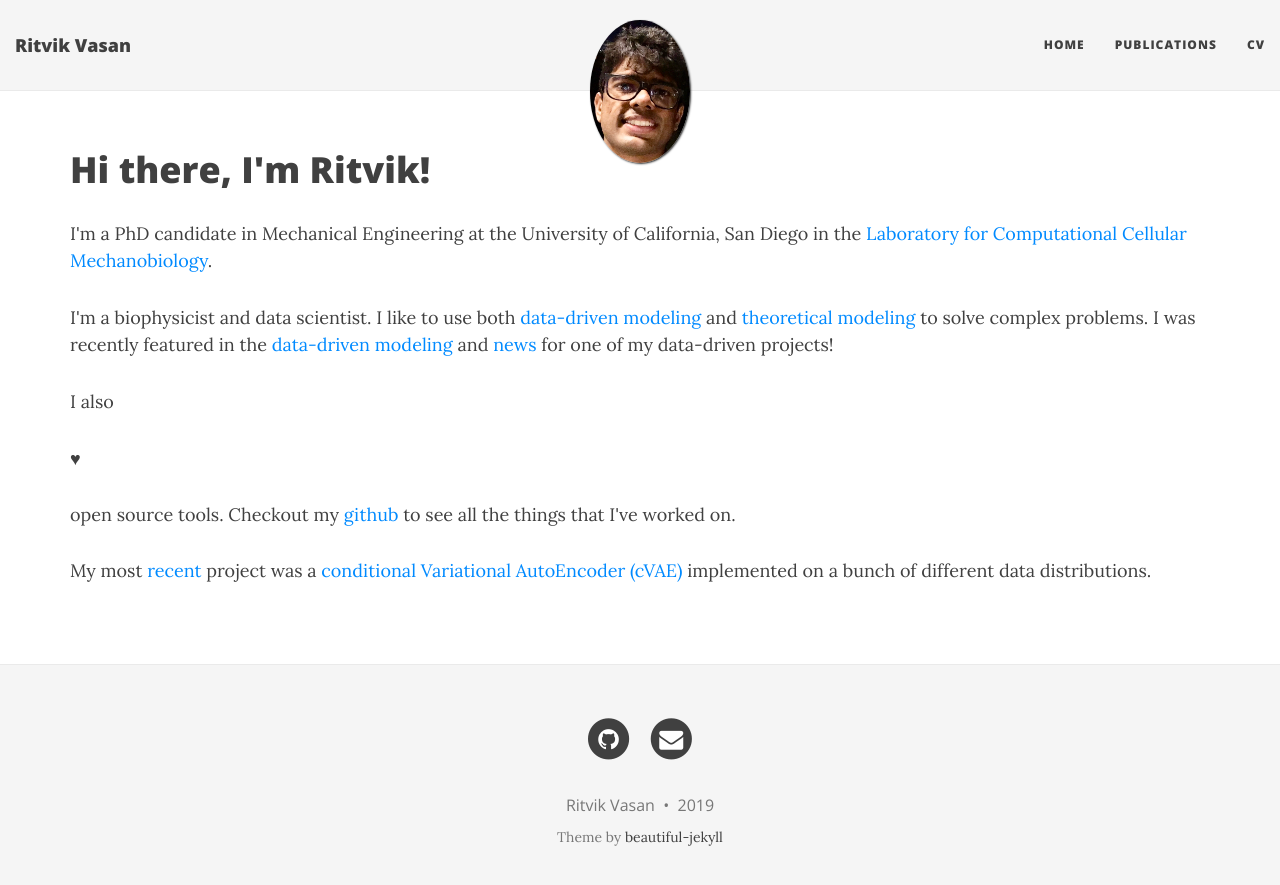
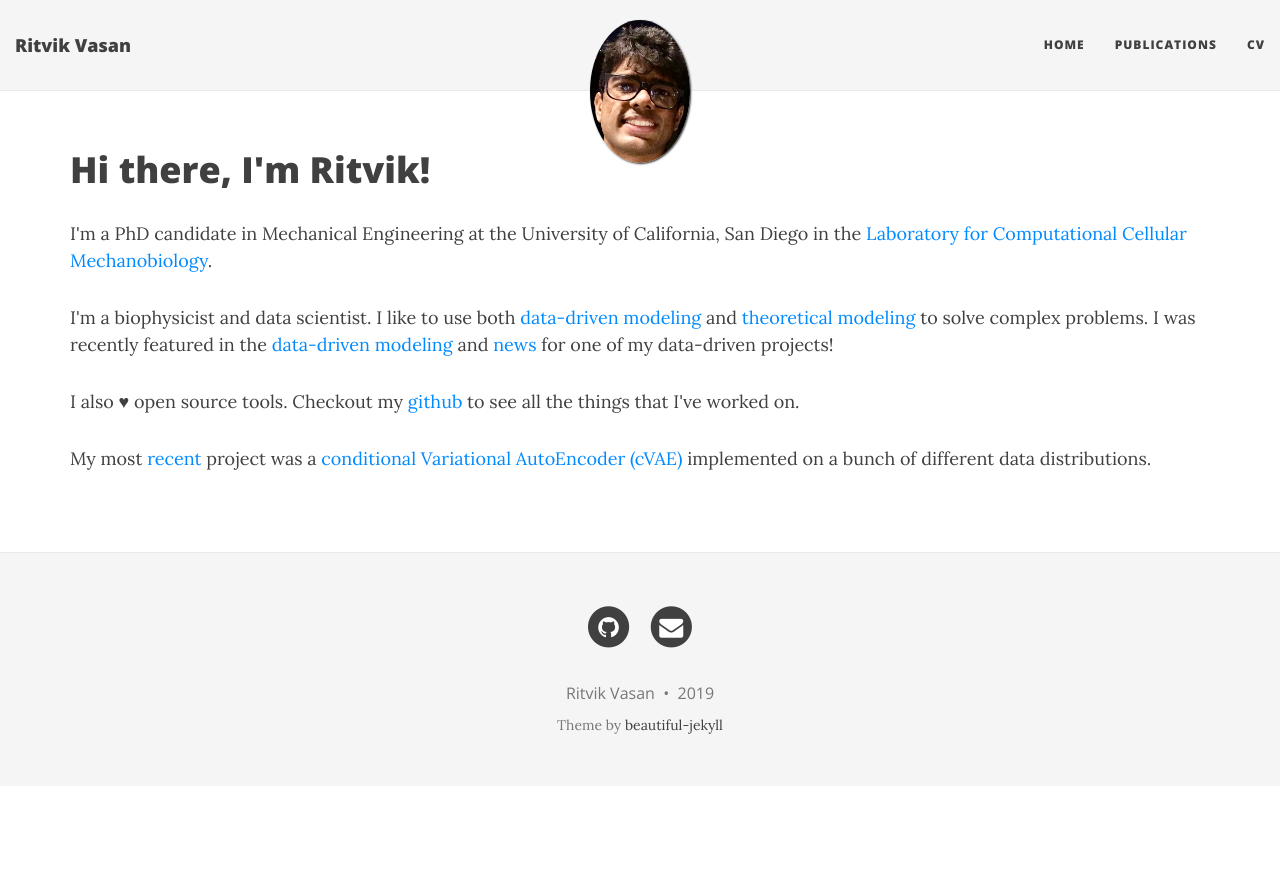
Before and after one commit to ritvikvasan/ritvikvasan.github.io, a Jekyll site: the page built from index.html, in a window 1280 px wide. Shown: the top 885 px of the page. Built offline with Jekyll 4.4.1, drawn with Linux system fonts in a browser that asks for light colours; nearby versions of some CDN libraries; the list of posts is cut into pages by our own code.

```diff
--- a/index.html
+++ b/index.html
@@ -6,6 +6,6 @@ title: Ritvik Vasan, PhD candidate
 	<h1>Hi there, I'm Ritvik!</h1>
 	<p>I'm a PhD candidate in Mechanical Engineering at the University of California, San Diego in the <a href="https://sites.google.com/eng.ucsd.edu/prangamani">Laboratory for Computational Cellular Mechanobiology</a>. </p>
 	<p>I'm a </b>biophysicist</b> and </b>data scientist</b>. I like to use both <a href="https://www.sciencedirect.com/science/article/pii/S0006349519308215">data-driven modeling</a> and <a href="https://www.molbiolcell.org/doi/full/10.1091/mbc.E18-02-0087">theoretical modeling</a> to solve complex problems. I was recently featured in the <a href="https://www.sciencedirect.com/science/article/pii/S0006349519308215">data-driven modeling</a> and <a href="https://phys.org/news/2019-11-cell-cell-snapshots-time-lapse-videos-cells.html">news</a>  for one of my data-driven projects!</p>
-	<p>I also <p>&hearts;</p> open source tools. Checkout my <a href="https://github.com/ritvikvasan">github</a>  to see all the things that I've worked on. </p>
+	<p>I also &hearts; open source tools. Checkout my <a href="https://github.com/ritvikvasan">github</a>  to see all the things that I've worked on. </p>
 	<p>My most <a href="https://github.com/AllenCellModeling/Gaussian_CVAE">recent</a> project was a  <a href="https://arxiv.org/abs/1705.00092">conditional Variational AutoEncoder (cVAE)</a> implemented on a bunch of different data distributions. </p>
 </div><!-- /.blurb -->
```
